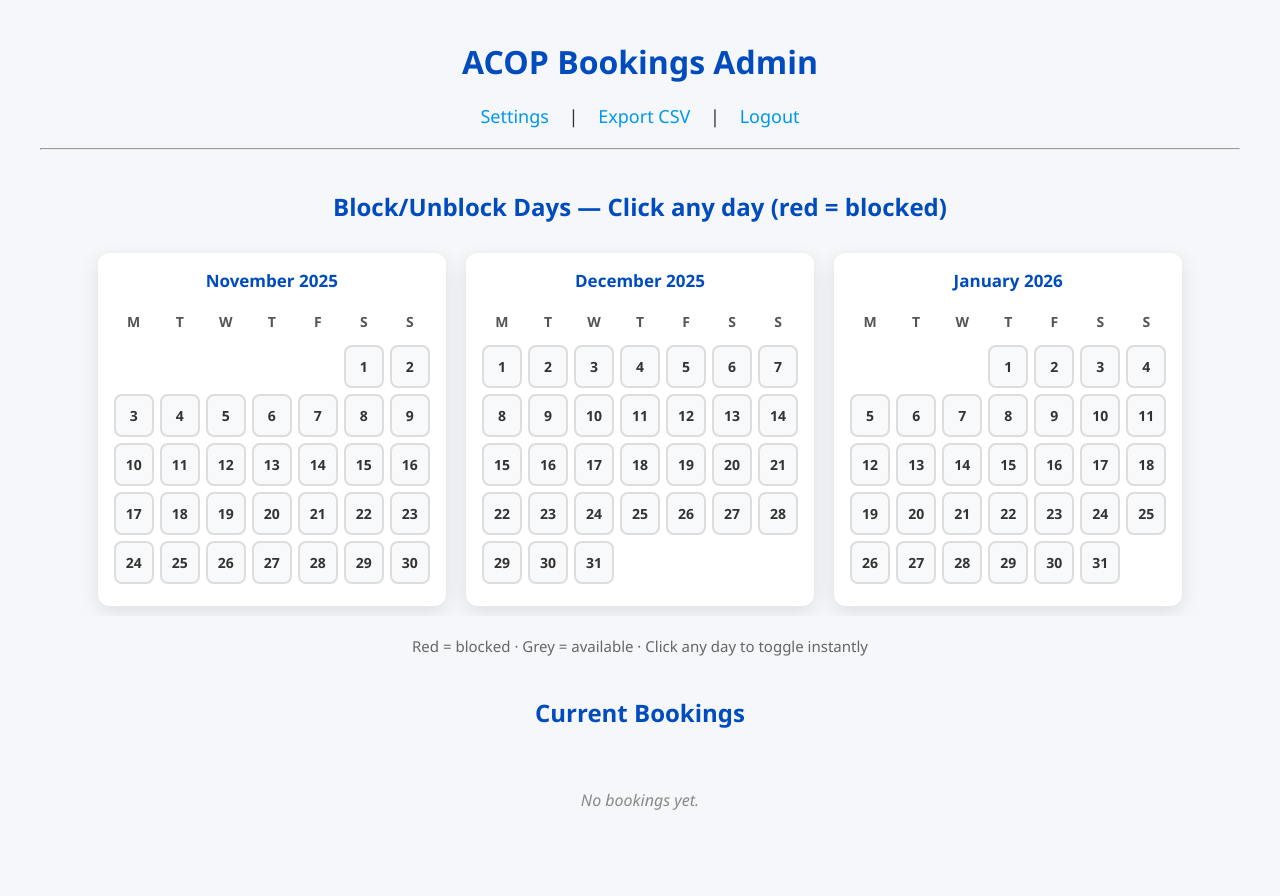
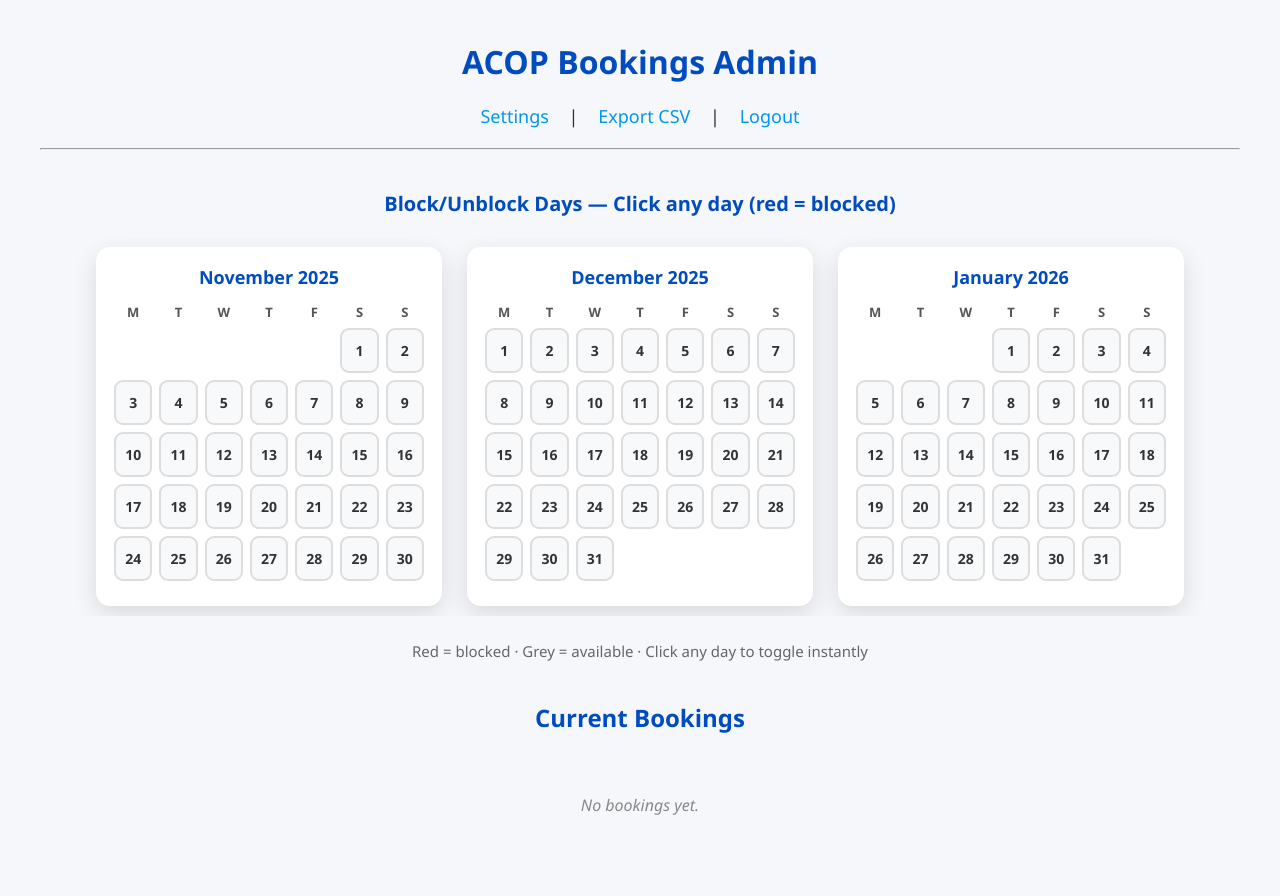
Before and after one commit to misterjcampbell/acop-chatbot-demo, a Flask app: page /admin in a window 1280 px wide. Before the commit the page ends 810 px from the top, so only its background shows below. Run offline with Flask 3, Linux system fonts and the light colour scheme; the visitor is signed in with stand-in values (Sample User, id 1); data that the repository does not hold is empty.

Commit message:
Update admin.html
calendar 📅 fixed?

```diff
--- a/templates/admin.html
+++ b/templates/admin.html
@@ -38,31 +38,32 @@
     </div>
     <hr>
 
-<!-- FINAL WORKING COMPACT CALENDAR – INSTANT TOGGLE + CORRECT DATES -->
+<!-- FINAL CALENDAR – WORKS WITH YOUR RANGE-BASED BLOCKING + INSTANT TOGGLE -->
 <div style="margin:40px 0;">
-    <h2 style="text-align:center; color:#004cbf; margin-bottom:20px;">
+    <h2 style="text-align:center; color:#004cbf; margin-bottom:20px; font-size:20px;">
         Block/Unblock Days — Click any day (red = blocked)
     </h2>
-    <div style="display:flex; gap:20px; justify-content:center; flex-wrap:wrap; overflow-x:auto; padding:10px;">
+
+    <div style="display:flex; gap:25px; justify-content:center; flex-wrap:wrap; padding:10px; overflow-x:auto;">
         {% for month in calendar_months %}
-        <div style="background:white; border-radius:12px; padding:16px; box-shadow:0 6px 20px rgba(0,0,0,0.1); min-width:300px;">
-            <div style="text-align:center; font-weight:bold; color:#004cbf; margin-bottom:12px; font-size:17px;">
+        <div style="background:#fff; border-radius:14px; padding:18px; box-shadow:0 8px 25px rgba(0,0,0,0.12); min-width:310px;">
+            <div style="text-align:center; font-weight:bold; color:#004cbf; margin-bottom:14px; font-size:18px;">
                 {{ month.name }}
             </div>
-            <div style="display:grid; grid-template-columns:repeat(7,1fr); gap:6px; text-align:center; font-size:14px;">
-                <div style="font-weight:bold; color:#555; padding:8px 0;">M</div>
-                <div style="font-weight:bold; color:#555; padding:8px 0;">T</div>
-                <div style="font-weight:bold; color:#555; padding:8px 0;">W</div>
-                <div style="font-weight:bold; color:#555; padding:8px 0;">T</div>
-                <div style="font-weight:bold; color:#555; padding:8px 0;">F</div>
-                <div style="font-weight:bold; color:#555; padding:8px 0;">S</div>
-                <div style="font-weight:bold; color:#555; padding:8px 0;">S</div>
+            <div style="display:grid; grid-template-columns:repeat(7,1fr); gap:7px; text-align:center;">
+                <div style="font-weight:bold; color:#555; font-size:13px;">M</div>
+                <div style="font-weight:bold; color:#555; font-size:13px;">T</div>
+                <div style="font-weight:bold; color:#555; font-size:13px;">W</div>
+                <div style="font-weight:bold; color:#555; font-size:13px;">T</div>
+                <div style="font-weight:bold; color:#555; font-size:13px;">F</div>
+                <div style="font-weight:bold; color:#555; font-size:13px;">S</div>
+                <div style="font-weight:bold; color:#555; font-size:13px;">S</div>
 
                 {% for day in month.days %}
                     {% if day.num %}
                         <div class="cal-day"
                              data-date="{{ day.date }}"
-                             style="padding:10px; border-radius:8px; cursor:pointer; font-weight:600;
+                             style="padding:11px 6px; border-radius:9px; cursor:pointer; font-weight:600; font-size:14px;
                                     background:{{ '#e74c3c' if day.blocked else '#f8f9fa' }};
                                     color:{{ 'white' if day.blocked else '#333' }};
                                     border:2px solid {{ '#c0392b' if day.blocked else '#ddd' }};">
@@ -76,22 +77,26 @@
         </div>
         {% endfor %}
     </div>
-    <p style="text-align:center; margin-top:20px; color:#666; font-size:15px;">
+
+    <p style="text-align:center; margin-top:25px; color:#666; font-size:15px;">
         Red = blocked · Grey = available · Click any day to toggle instantly
     </p>
 </div>
 
 <script>
-document.querySelectorAll('.cal-day').forEach(day => {
-    day.addEventListener('click', function() {
+// Instant toggle — works perfectly with your range-based backend
+document.querySelectorAll('.cal-day').forEach(cell => {
+    cell.addEventListener('click', function() {
         const date = this.dataset.date;
         fetch('/admin/toggle_block', {
             method: 'POST',
-            headers: {'Content-Type': 'application/json'},
-            body: JSON.stringify({date: date})
+            headers: { 'Content-Type': 'application/json' },
+            body: JSON.stringify({ date: date })
         })
         .then(() => {
-            if (this.style.background.includes('e74c3c')) {
+            // Flip colour instantly
+            const isBlocked = this.style.backgroundColor === 'rgb(231, 76, 60)'; // #e74c3c
+            if (isBlocked) {
                 this.style.background = '#f8f9fa';
                 this.style.color = '#333';
                 this.style.border = '2px solid #ddd';
@@ -100,11 +105,11 @@ document.querySelectorAll('.cal-day').forEach(day => {
                 this.style.color = 'white';
                 this.style.border = '2px solid #c0392b';
             }
-        });
+        })
+        .catch(() => alert('Error – try again'));
     });
 });
 </script>
-
     <!-- BOOKINGS TABLE -->
     <h2 style="text-align:center; color:#004cbf;">Current Bookings</h2>
     {% if bookings|length == 0 %}
```
